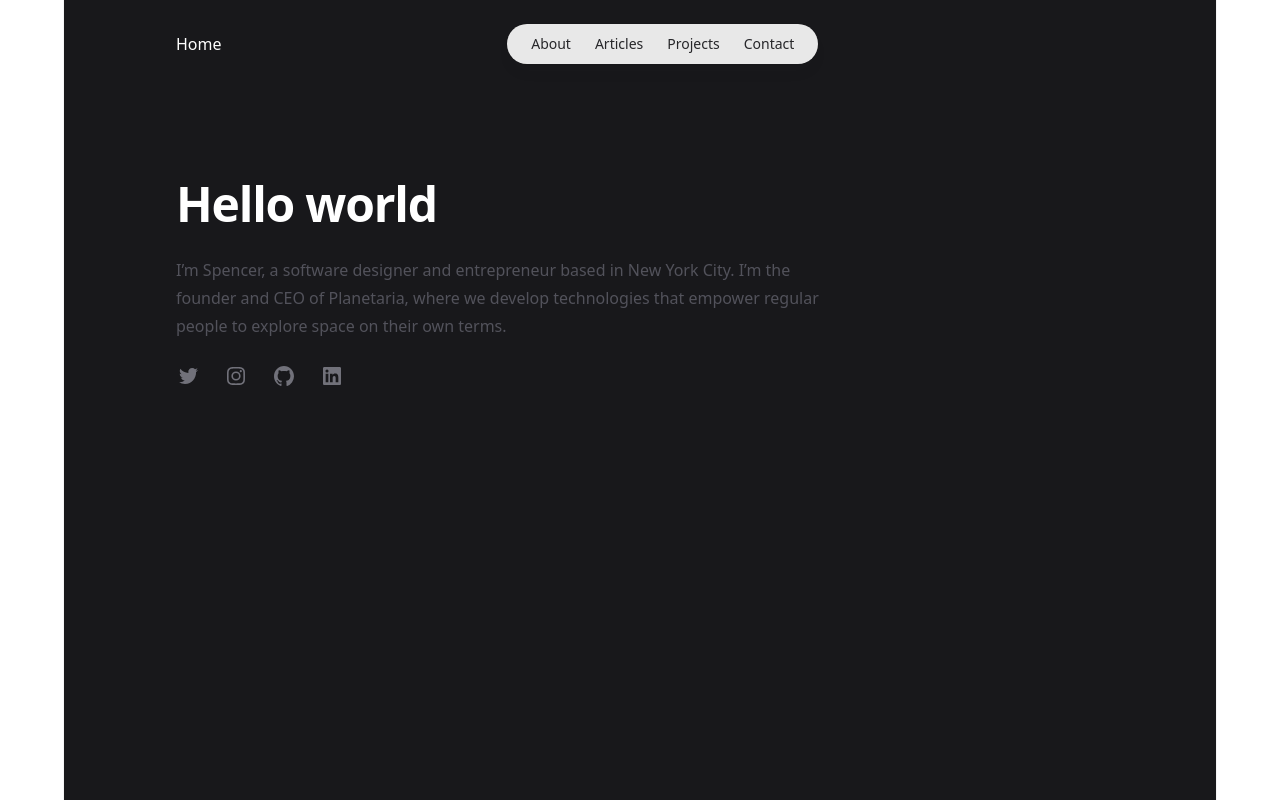
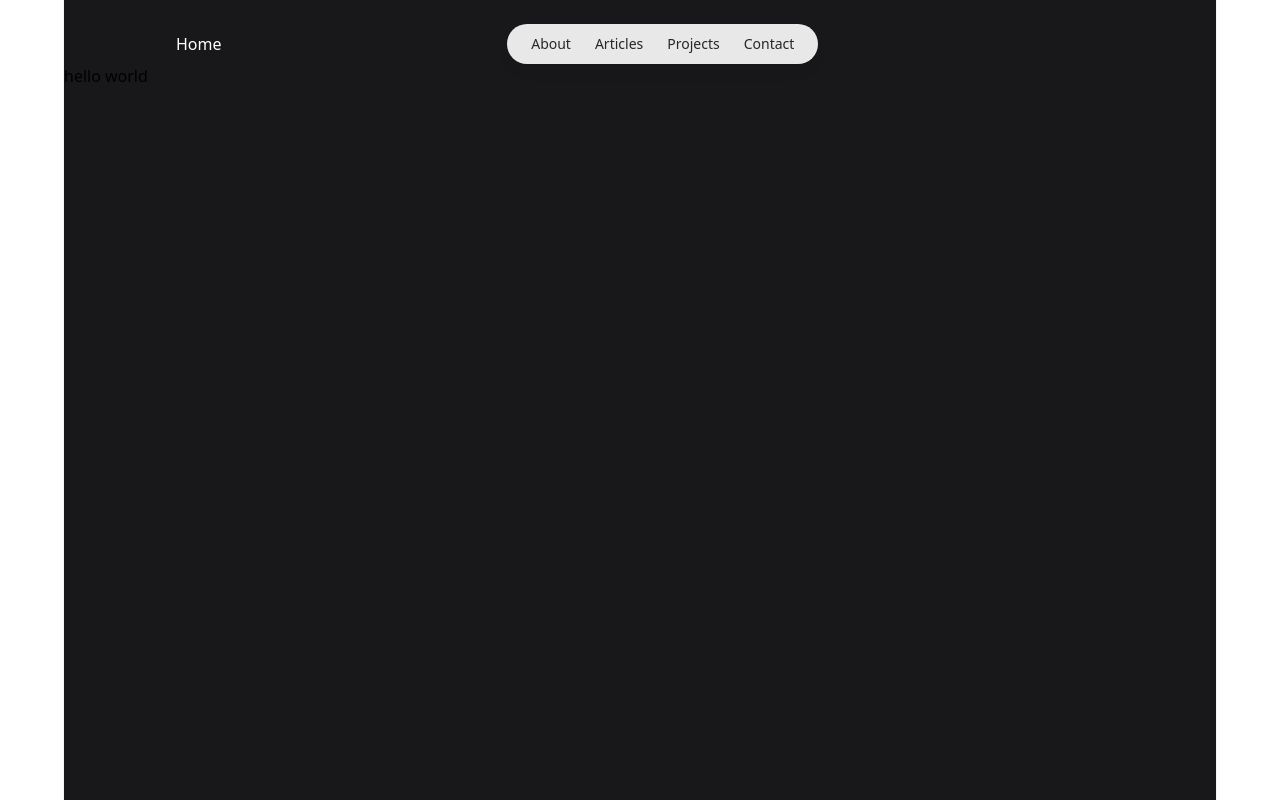
Before and after one commit to mchhour31/portfolio, a React (Create React App) app: page /about in a window 1280 px wide. Built offline with nearby package versions, Linux system fonts and the light colour scheme.

Commit message:
added routing

```diff
--- a/src/App.tsx
+++ b/src/App.tsx
@@ -1,8 +1,13 @@
 import React from 'react';
 import './App.css';
-// import Container from './components/Container';
+import { BrowserRouter as Router, Route, Routes } from 'react-router-dom';
+
 import Header from './components/Header';
 import Introduction from './components/Introduction';
+import About from './components/About';
+import Projects from './components/Projects';
+import Articles from './components/Articles';
+import Contact from './components/Contact';
 
 
 function App() {
@@ -12,7 +17,16 @@ function App() {
         <div className="w-full ring-1 ring-zinc-100 bg-zinc-900 dark:ring-zinc-300/20">
           <Header />
 
-          <Introduction />
+          <Router>
+            <Routes>
+              <Route path='/' element={<Introduction />} />
+              <Route path='/about' element={<About />} />
+              <Route path='/projects' element={<Projects />} />
+              <Route path='/articles' element={<Articles />} />
+              <Route path='/contact-me' element={<Contact />} />
+
+            </Routes>
+          </Router>
 
         </div>
       </div>
--- /dev/null
+++ b/src/components/About.tsx
@@ -0,0 +1,8 @@
+const About = ({...props}: any) => {
+    return (
+        // <a className="relative block px-3 py-2 transition hover:text-teal-500 dark:hover:text-teal-400" href="/about">About</a>
+        <h1>hello world</h1>
+    );
+}
+
+export default About;
--- /dev/null
+++ b/src/components/Articles.tsx
@@ -0,0 +1,7 @@
+const Articles = () => {
+    return (
+        <h1>Articles</h1>
+     );
+}
+
+export default Articles;
--- /dev/null
+++ b/src/components/Contact.tsx
@@ -0,0 +1,7 @@
+const Contact = () => {
+    return (
+        <h1>COntact me</h1>
+     );
+}
+
+export default Contact;
--- a/src/components/Introduction.tsx
+++ b/src/components/Introduction.tsx
@@ -1,22 +1,20 @@
-import { BrowserRouter as Router, Link } from 'react-router-dom';
 import { TwitterIcon, InstagramIcon, GitHubIcon, LinkedInIcon } from './SocialIcons';
 
 const Introduction = () => {
     return (
-        <Router>
         <main>
-                <div className="sm:px-8 mt-28">
+            <div className="sm:px-8 mt-40">
                 <div className="max-w-7xl mx-auto lg:px-8">
                     <div className="relative px-4 sm:px-8 lg:px-12">
                         <div className="mx-auto max-w-2xl lg:max-w-5xl">
                             <div className="max-w-2xl">
-                                    <h1 className="text-4xl font-bold tracking-tight text-white dark:text-zinc-100 sm:text-5xl">Hello world</h1>
-                                    <p className="mt-6 text-base text-zinc-600 dark:text-zinc-400">I’m Spencer, a software designer and entrepreneur based in New York City. I’m the founder and CEO of Planetaria, where we develop technologies that empower regular people to explore space on their own terms.</p>
+                                <h1 className="text-4xl font-bold tracking-tight text-white dark:text-zinc-100 sm:text-5xl">Hello world,</h1>
+                                <p className="mt-6 text-base text-zinc-600 dark:text-zinc-400">I’m Maron, a software designer and aspiring data scientised based in Auckland, New Zealand. I’m the founder and CEO of Planetaria, where we develop technologies that empower regular people to explore space on their own terms.</p>
                                 <div className="mt-6 flex gap-6">
                                     <a href="https://twitter.com">
                                         <TwitterIcon className="h-6 w-6 fill-zinc-500 transition group-hover:fill-zinc-600 dark:fill-zinc-400 dark:group-hover:fill-zinc-300" />
                                     </a>
-                                        <a href="https://twitter.com">
+                                    <a href="https://www.instagram.com/mchhour__/">
                                         <InstagramIcon className="h-6 w-6 fill-zinc-500 transition group-hover:fill-zinc-600 dark:fill-zinc-400 dark:group-hover:fill-zinc-300" />
                                     </a>
                                     <a href="https://github.com/mchhour31/">
@@ -32,7 +30,6 @@ const Introduction = () => {
                 </div>
             </div>
         </main>
-        </Router>
      );
 }
 
--- /dev/null
+++ b/src/components/Projects.tsx
@@ -0,0 +1,7 @@
+const Projects = () => {
+    return (
+        <h1>projects</h1>
+     );
+}
+
+export default Projects;
```
Also changed, not shown: src/components/Header.tsx (+6 -1 lines). Lines whose indentation alone changed are shown as unchanged.
